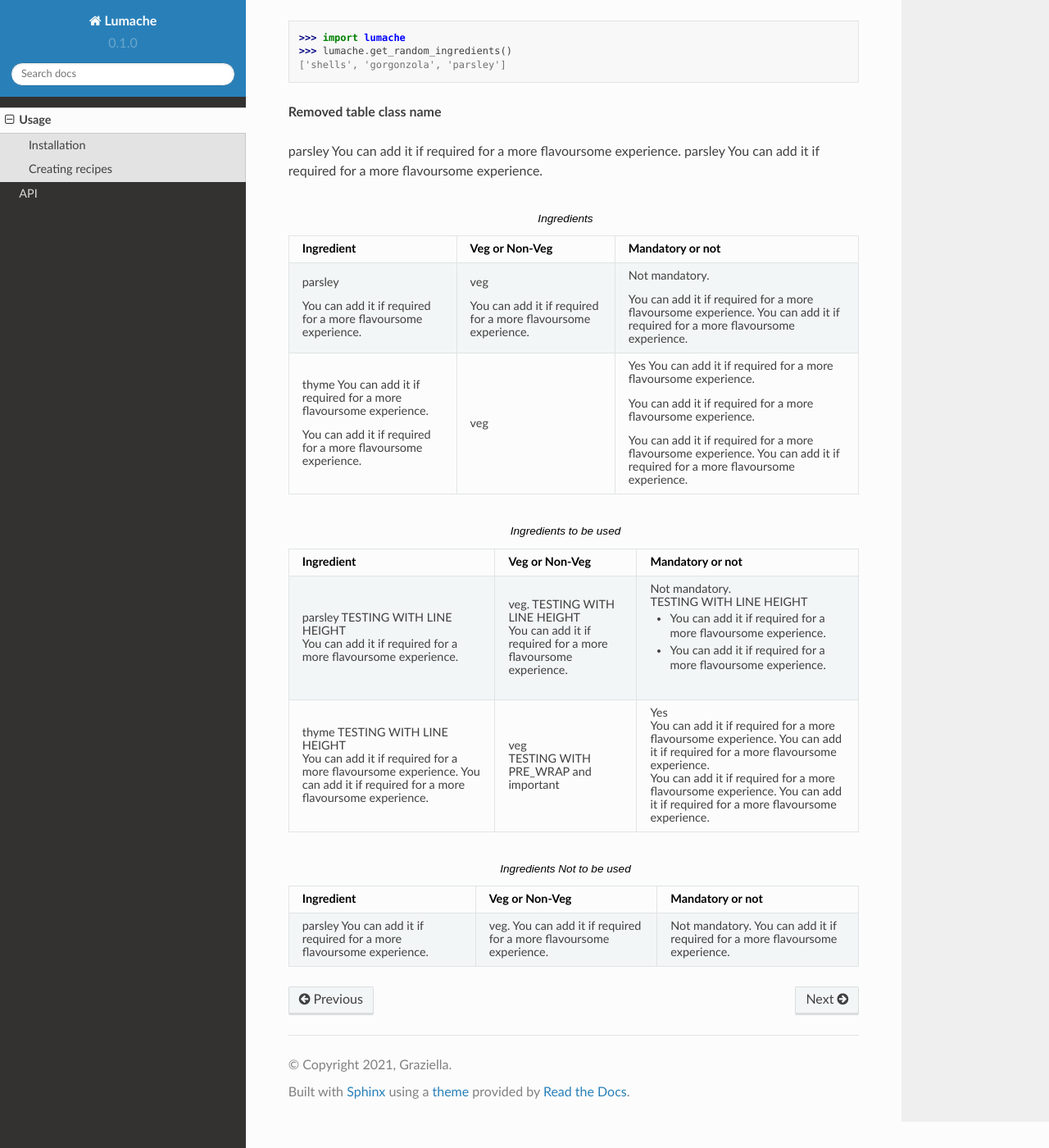
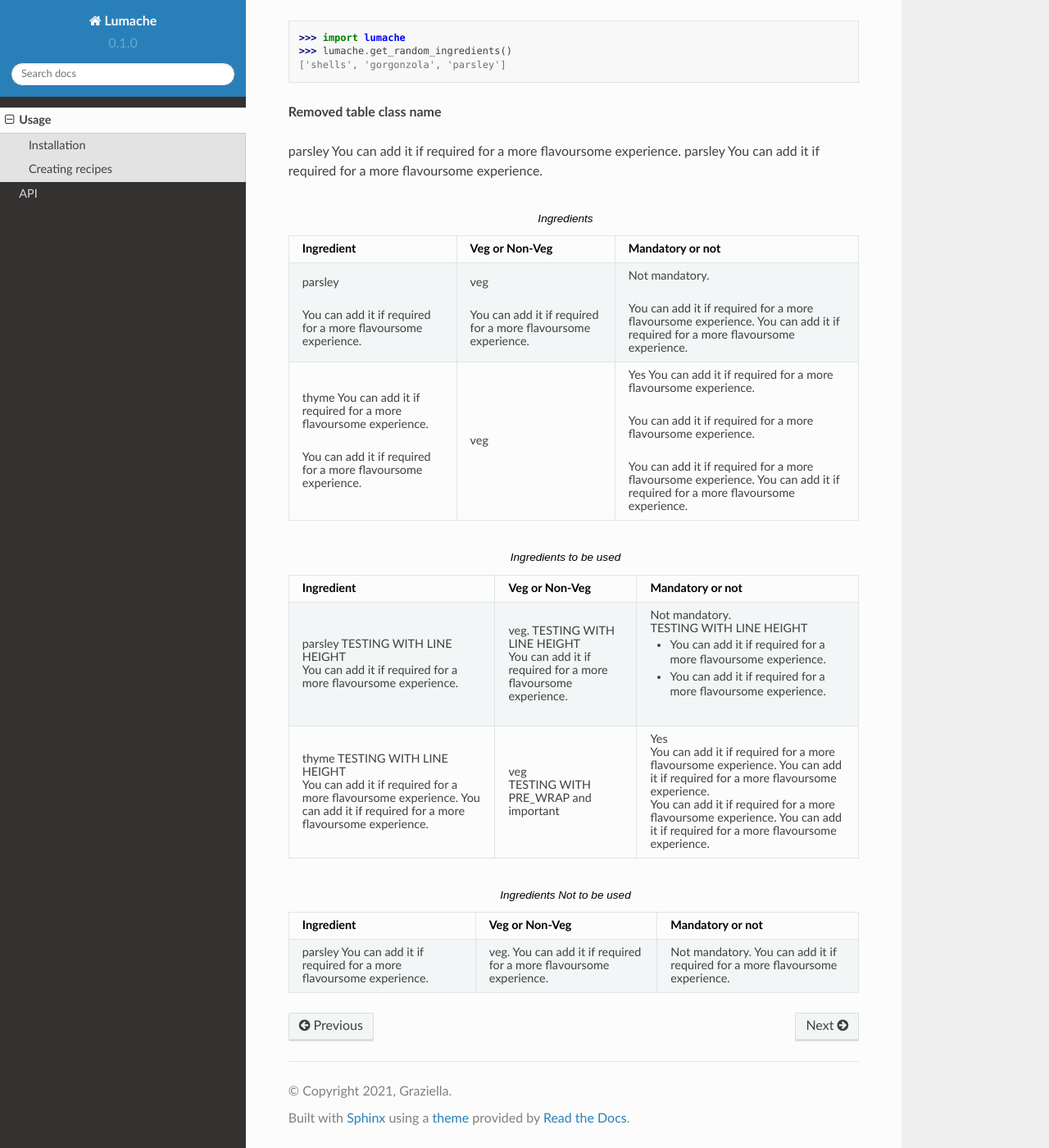
Before and after one commit to PriyankaLiz/pri-rtd4-tutorial, a Sphinx documentation site: the page built from docs/source/usage.rst, in a window 1280 px wide and 1400 px high, scrolled down 1093 px. Shown: the whole window at 82% size. Built offline with Sphinx 7.4.7 and the Read the Docs theme 2.0.0, drawn with Linux system fonts in a browser that asks for light colours.

Commit message:
Removed line-height

```diff
--- a/docs/source/.static/custom.css
+++ b/docs/source/.static/custom.css
@@ -9,6 +9,5 @@
 }
 
 .wy-table-responsive table div.line-block {
-    line-height: 10pt;
     margin-bottom: 0;
 }
```
